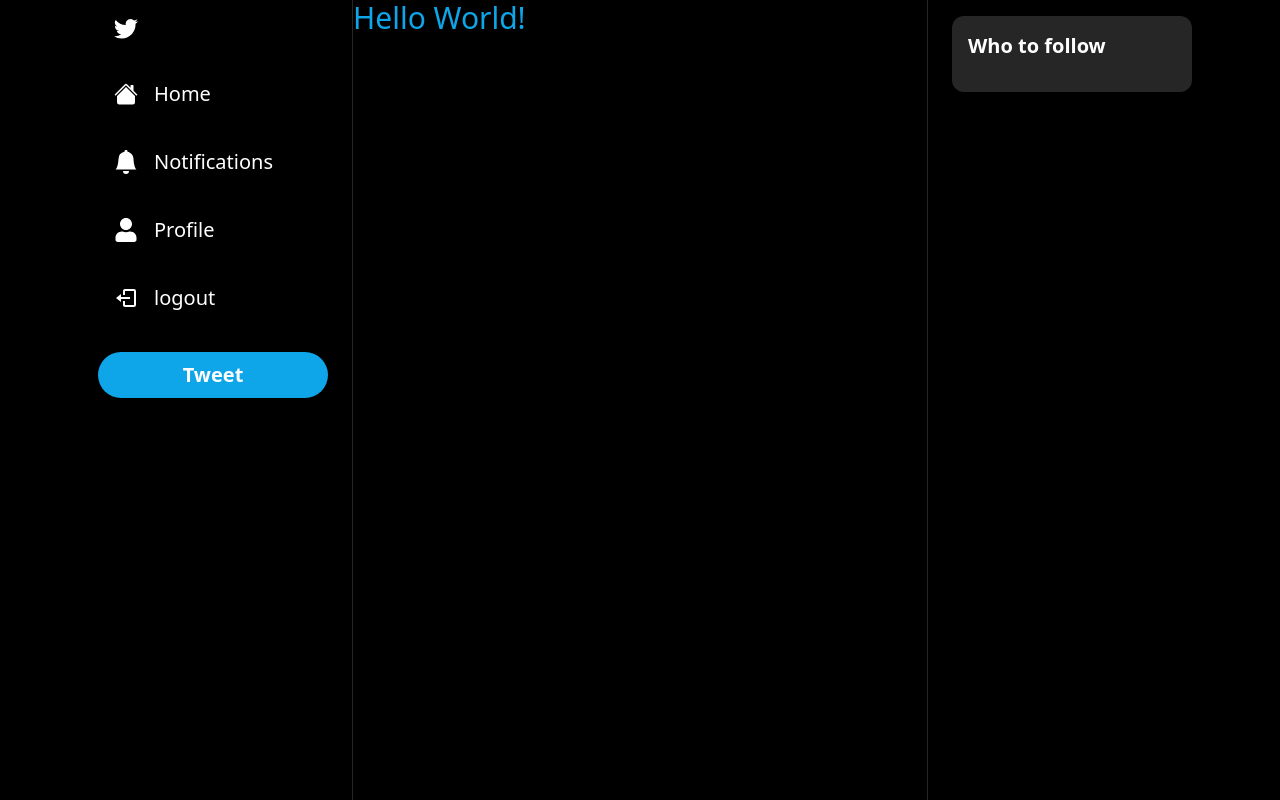
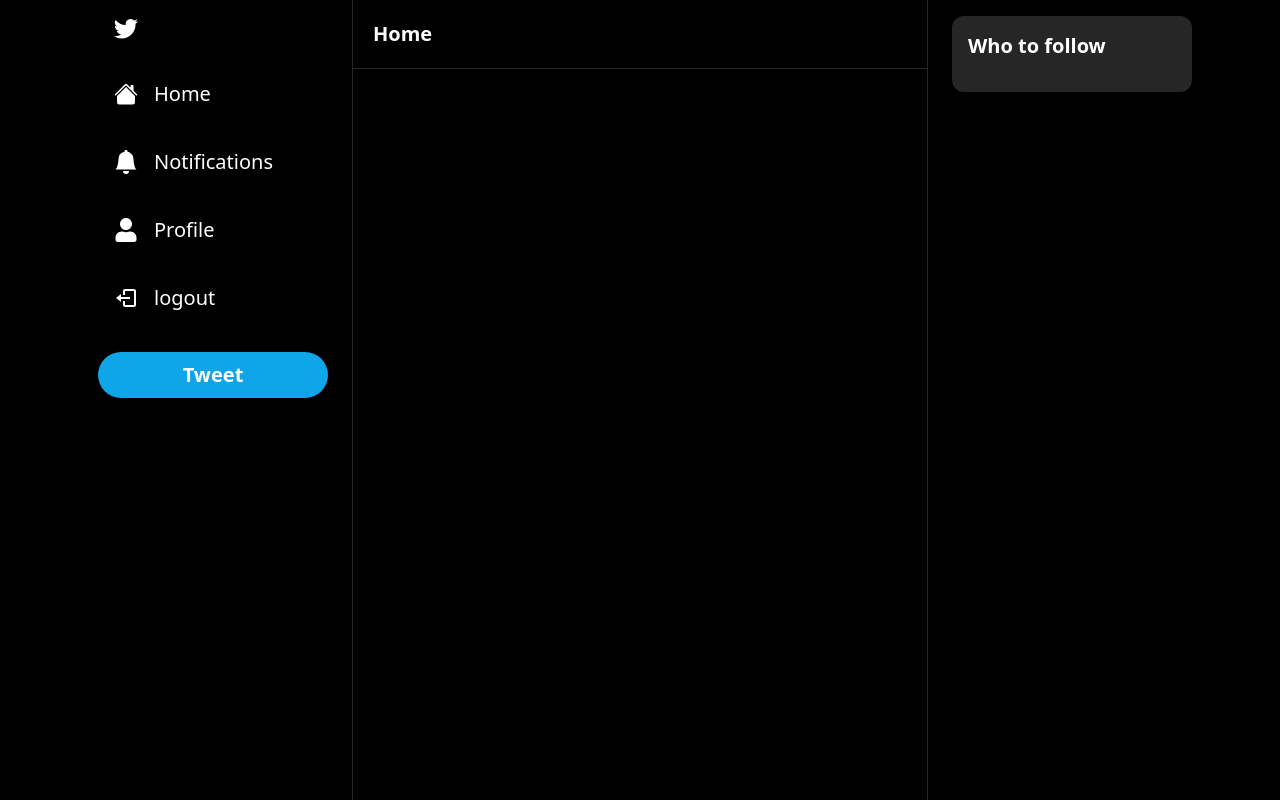
Before and after one commit to ParsaPeikani/twitter_clone, a Next.js app: page / in a window 1280 px wide. Built offline with nearby package versions, Linux system fonts and the light colour scheme.

Commit message:
Adding the header component

```diff
--- /dev/null
+++ b/components/Header.tsx
@@ -0,0 +1,33 @@
+import { useRouter } from "next/router";
+import { useCallback } from "react";
+import { BiArrowBack } from "react-icons/bi";
+
+interface HeaderProps {
+  label: string;
+  showBackArrow?: boolean;
+}
+
+const Header: React.FC<HeaderProps> = ({ label, showBackArrow }) => {
+  const router = useRouter();
+
+  const handleBack = useCallback(() => {
+    router.back();
+  }, [router]);
+  return (
+    <div className="border-b-[1px] border-neutral-800 p-5">
+      <div className="flex flex-row items-center gap-2">
+        {showBackArrow && (
+          <BiArrowBack
+            onClick={handleBack}
+            color="white"
+            size={20}
+            className="cursor-pointer hover:opacity-70 transition"
+          />
+        )}
+        <h1 className="text-white text-xl font-semibold">{label}</h1>
+      </div>
+    </div>
+  );
+};
+
+export default Header;
--- a/pages/index.tsx
+++ b/pages/index.tsx
@@ -1,3 +1,5 @@
+import Header from "@/components/Header";
+
 export default function Home() {
-  return <div className="text-3xl text-sky-500">Hello World!</div>;
+  return <Header label="Home" />;
 }
```
